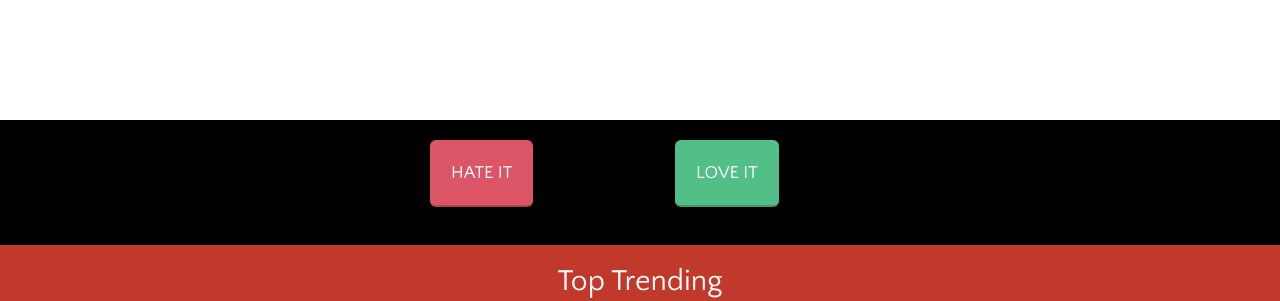
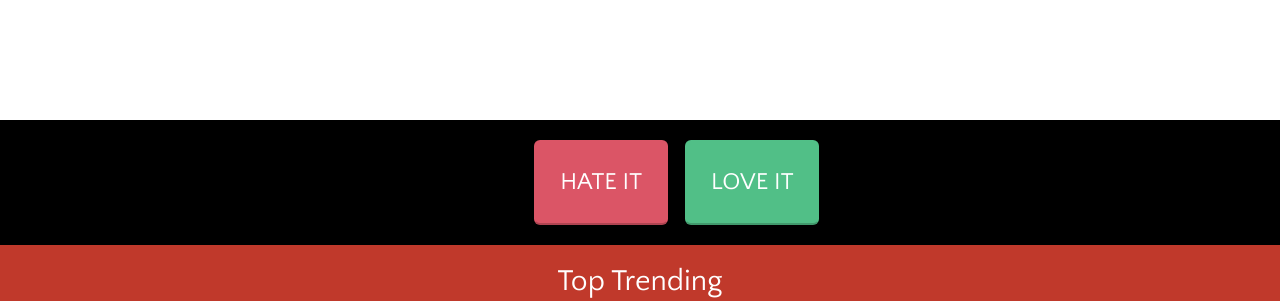
Before and after one commit to manulohiya/startupninja, a website: page public/index.html in a window 1280 px wide. Shown: the part 505-806 px from the top of the page. Drawn offline with nearby package versions, Linux system fonts and the light colour scheme; no server answers.

Commit message:
formatting for big screen

```diff
--- a/public/index.html
+++ b/public/index.html
@@ -4,7 +4,7 @@
 	<meta charset="utf-8">
 
 	<!-- set viewport to device width to allow responsiveness -->
-    <meta name="viewport" content="width=device-width, initial-scale=1">
+    <meta name="viewport" content="width=device-width, initial-scale=1, maximum-scale=1, user-scalable=no">
 
 	<!-- Bootstrap CDN -->
     <link rel="stylesheet" href="https://maxcdn.bootstrapcdn.com/bootstrap/3.3.5/css/bootstrap.min.css">
@@ -81,14 +81,16 @@
 </div>
 
 <div class = "container-fluid" id = "voting">
-	  <div  class = "col-xs-6">
+
+	<div  class = "col-xs-3 col-xs-offset-1">
 
 
 				<button id = "hate" type="submit" class="btn btn-hot text-uppercase btn-lg" data-id="55c030bc792c71104f3e5cd3" >
                 HATE IT</button>
 
     </div>
-	<div  class = "col-xs-6">
+
+	<div  class = "col-xs-3 col-xs-offset-2">
 
 				<button id = "love" type="submit" class="btn btn-fresh text-uppercase btn-lg" data-id="55c030bc792c71104f3e5cd3">Love it
                 </button>
--- a/public/style.css
+++ b/public/style.css
@@ -19,14 +19,14 @@ body {
     }
     h1 {
 
-       font-size: 50px;
+       font-size: 72px;
         margin: 0px!important;
         padding-top: 225px!important;
 
     }
 
     #for {
-        font-size: 50px;
+        font-size: 72px;
         margin: 0px!important;
         padding-top: 225px!important;
         color: white;
@@ -71,20 +71,23 @@ body {
     #voting {
       background-color: black;
       height: 125px;
-      padding-bottom: 20px;
+      padding-bottom: 30px;
       text-align: center;
+
 
     }
 
     #love {
-        padding: 20px;
-        margin-left: 20px;
+        padding: 25px;
+        margin-left: 30px;
+         font-size: 24px;
 
     }
 
     #hate {
-        padding: 20px;
+        padding: 25px;
         margin-left: 400px;
+         font-size: 24px;
 
     }
 
--- a/seed.js
+++ b/seed.js
@@ -17,7 +17,7 @@ app.use(cors());
 // db.on('error', console.error.bind(console, 'Database Connection Error:'));
 
  	// var company = ["Chat Roulette","Tinder", "Popcorn Time", "napster", "altSchool"];
- 	var company = ["Chat Roulette","Tinder", "altSchool", "Medium", "Zipcar", "General Assembly", "HotelTonight", "BirchBox", "Waze", "uber", "airbnb", "Snapchat", "SpaceX", "Pinterest", "Dropbox", "Spotify", "Venmo", "Slack", "Tesla", "Lyft", "Instacart", "Blue Apron", "Netflix", "Google Docs", "Warby Parker", "Gilt", "Shazam", "Lending Club", "Zillow", "HBO", "ebay", "amazon"];
+ 	var company = ["Chat Roulette","Tinder", "altSchool", "Medium", "Zipcar", "General Assembly", "HotelTonight", "BirchBox", "Waze", "uber", "airbnb", "Snapchat", "SpaceX", "Pinterest", "Dropbox", "Spotify", "Venmo", "Slack", "Tesla", "Lyft", "Instacart", "Blue Apron", "Netflix", "Google Docs", "Gilt", "Shazam", "Lending Club", "Zillow", "HBO", "ebay", "amazon"];
 	// var market = ["Home Cooked Food", "Family Owned Restaurants", "Organic Farming", "Personal Investing"];
 	var market = ["home cooked food", "family owned restaurants", "organic farming", "personal investing", "mobile advertising", "casual video games", "console games", "space travel", "online dating", "professional wrestling","air travel","private jets","hand made ethnic clothing","collector cars", "trips to national parks", "self driving cars","peer to peer banking", "online videos", "stock trading", "DNA sequencing", "call centers", "cargo","nuclear weapons","professional services","handyman services","beauty products", "organic produce", "brick and mortar stores", "lifelong education", "elementary education", "coding bootcamps", "on demand grocery services", "high quality health care", "in home health care", "visa services", "legal services", "independent music", "live concerts", "retirement plans", "generic medicines", "former football players", "real estate", "apartment rentals", "beauty products", "Amateur Sports", "Middle Aged Men", "Middle Aged Women", "Baby Boomers", "Babies", "Dogs", "Cats", "Pets", "High School Kids", "Law Students", "South East Asia", "the midwest", "mainland china"];
 
```
